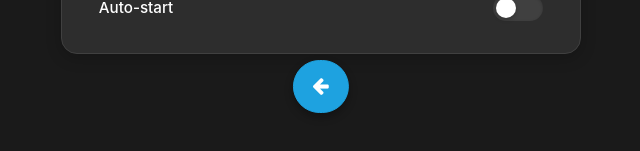
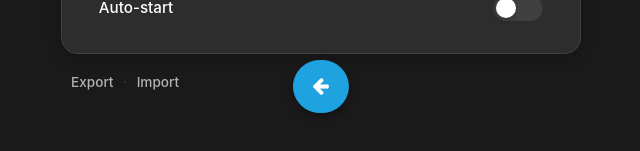
Before and after one commit to 46daishi/nodoka, a SvelteKit app: page /settings in a window 1280 px wide. Shown: the part 623-774 px from the top of the page, without its empty margins (319-959 px from the left). Built offline with nearby package versions, Linux system fonts and the light colour scheme.

Commit message:
Import and export all nodoka data as JSON

```diff
--- /dev/null
+++ b/src/lib/utils/dataBackup.js
@@ -0,0 +1,83 @@
+/**
+ * dataBackup.js
+ * Export / import the entire app state (all of localStorage) as a single
+ * JSON file — statistics, theme settings, and anything else stored there.
+ */
+
+/**
+ * Snapshot every key in localStorage and trigger a JSON file download.
+ * @param {string} filenamePrefix - prefix used for the downloaded filename
+ * @returns {string} the filename that was downloaded
+ */
+export function exportAllData(filenamePrefix = "nodoka-backup") {
+    const data = {};
+    for (let i = 0; i < localStorage.length; i++) {
+        const key = localStorage.key(i);
+        data[key] = localStorage.getItem(key);
+    }
+
+    const blob = new Blob([JSON.stringify(data, null, 2)], {
+        type: "application/json",
+    });
+    const url = URL.createObjectURL(blob);
+    const timestamp = new Date().toISOString().slice(0, 10);
+    const filename = `${filenamePrefix}-${timestamp}.json`;
+
+    const a = document.createElement("a");
+    a.href = url;
+    a.download = filename;
+    document.body.appendChild(a);
+    a.click();
+    a.remove();
+    URL.revokeObjectURL(url);
+
+    return filename;
+}
+
+/**
+ * Read and parse a backup file selected by the user.
+ * Does NOT touch localStorage — call applyBackupData() with the result
+ * once the caller has confirmed the overwrite with the user.
+ * @param {File} file
+ * @returns {Promise<Record<string, string>>}
+ */
+export function readBackupFile(file) {
+    return new Promise((resolve, reject) => {
+        if (!file) {
+            reject(new Error("No file provided"));
+            return;
+        }
+
+        const reader = new FileReader();
+        reader.onload = () => {
+            try {
+                const data = JSON.parse(reader.result);
+                if (
+                    typeof data !== "object" ||
+                    data === null ||
+                    Array.isArray(data)
+                ) {
+                    throw new Error("Invalid backup file format");
+                }
+                resolve(data);
+            } catch (err) {
+                reject(err);
+            }
+        };
+        reader.onerror = () => reject(reader.error ?? new Error("Failed to read file"));
+        reader.readAsText(file);
+    });
+}
+
+/**
+ * Overwrite localStorage with the given key/value map.
+ * Caller is responsible for confirming with the user first, since this
+ * is destructive and irreversible.
+ * @param {Record<string, string>} data
+ */
+export function applyBackupData(data) {
+    localStorage.clear();
+    for (const [key, value] of Object.entries(data)) {
+        localStorage.setItem(key, value);
+    }
+}
--- a/src/routes/settings/+page.svelte
+++ b/src/routes/settings/+page.svelte
@@ -12,6 +12,11 @@
     import Settings from "$lib/components/Settings.svelte";
     import ActionButton from "$lib/components/ActionButton.svelte";
     import SelectInput from "$lib/components/SelectInput.svelte";
+    import {
+        exportAllData,
+        readBackupFile,
+        applyBackupData,
+    } from "$lib/utils/dataBackup.js";
 
     // ── Local settings ────────────────────────────────────────────────────────
 
@@ -134,6 +139,46 @@
         dragOverIndex = null;
     }
 
+    // ── Backup / restore (full localStorage) ────────────────────────────────────
+
+    /** @type {HTMLInputElement} */
+    let importFileInput;
+
+    function handleExport() {
+        const filename = exportAllData();
+        alert(
+            `Backup exported successfully.\n\nSaved as "${filename}" to your browser's default downloads location.`,
+        );
+    }
+
+    function triggerImport() {
+        importFileInput?.click();
+    }
+
+    /** @param {Event} e */
+    async function handleImportFile(e) {
+        const file = /** @type {HTMLInputElement} */ (e.target).files?.[0];
+        if (!file) return;
+
+        try {
+            const data = await readBackupFile(file);
+            if (
+                !confirm(
+                    "Import this backup? This will overwrite ALL current app data (statistics, settings, themes, etc.) and cannot be undone.",
+                )
+            ) {
+                return;
+            }
+            applyBackupData(data);
+            location.reload();
+        } catch (err) {
+            console.error("Failed to import data:", err);
+            alert("Failed to import: file is not a valid backup.");
+        } finally {
+            e.target.value = "";
+        }
+    }
+
     onMount(() => {
         loadProfiles();
     });
@@ -179,6 +224,24 @@
     <!-- ── Settings form ── -->
     <div class="form-card">
         <Settings {localSettings} />
+    </div>
+
+    <!-- ── Backup / restore ── -->
+    <div class="data-actions">
+        <button type="button" class="text-link" on:click={handleExport}>
+            Export
+        </button>
+        <span class="text-link-sep">·</span>
+        <button type="button" class="text-link" on:click={triggerImport}>
+            Import
+        </button>
+        <input
+            type="file"
+            accept="application/json"
+            bind:this={importFileInput}
+            on:change={handleImportFile}
+            class="visually-hidden"
+        />
     </div>
 </main>
 
@@ -312,6 +375,62 @@
         overflow: hidden;
     }
 
+    /* ── Backup / restore text links ── */
+    .data-actions {
+        display: flex;
+        align-items: center;
+        justify-content: left;
+        margin-left: 20px;
+        gap: 0.6rem;
+        width: 100%;
+        max-width: 520px;
+        margin-top: 1rem;
+    }
+
+    .text-link {
+        background: none;
+        border: none;
+        padding: 0;
+        margin: 0;
+        font: inherit;
+        font-size: 0.85rem;
+        font-weight: 500;
+        color: var(--theme-textSecondary, #b3b3b3);
+        cursor: pointer;
+        text-decoration: underline;
+        text-decoration-color: transparent;
+        text-underline-offset: 3px;
+        transition: color 0.15s, text-decoration-color 0.15s;
+    }
+
+    .text-link:hover,
+    .text-link:focus-visible {
+        color: var(--theme-primary, #36b7bd);
+        text-decoration-color: currentColor;
+    }
+
+    .text-link:focus-visible {
+        outline: none;
+    }
+
+    .text-link-sep {
+        font-size: 0.85rem;
+        color: var(--theme-border, #404040);
+        user-select: none;
+    }
+
+    .visually-hidden {
+        position: absolute;
+        width: 1px;
+        height: 1px;
+        padding: 0;
+        margin: -1px;
+        overflow: hidden;
+        clip: rect(0, 0, 0, 0);
+        white-space: nowrap;
+        border: 0;
+    }
+
     /* ── Reorder modal ── */
     .reorder-modal {
         width: min(360px, 90vw);
```
